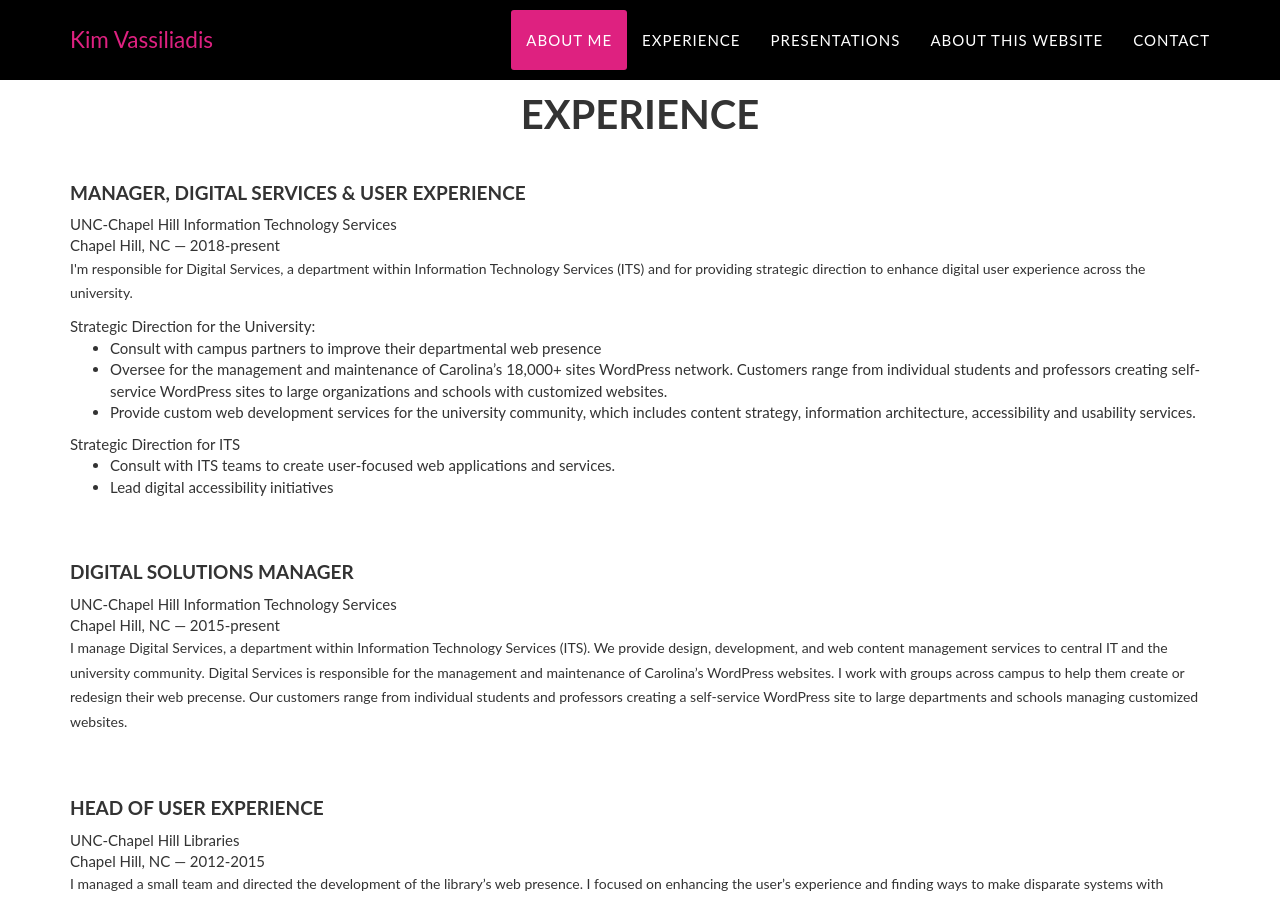
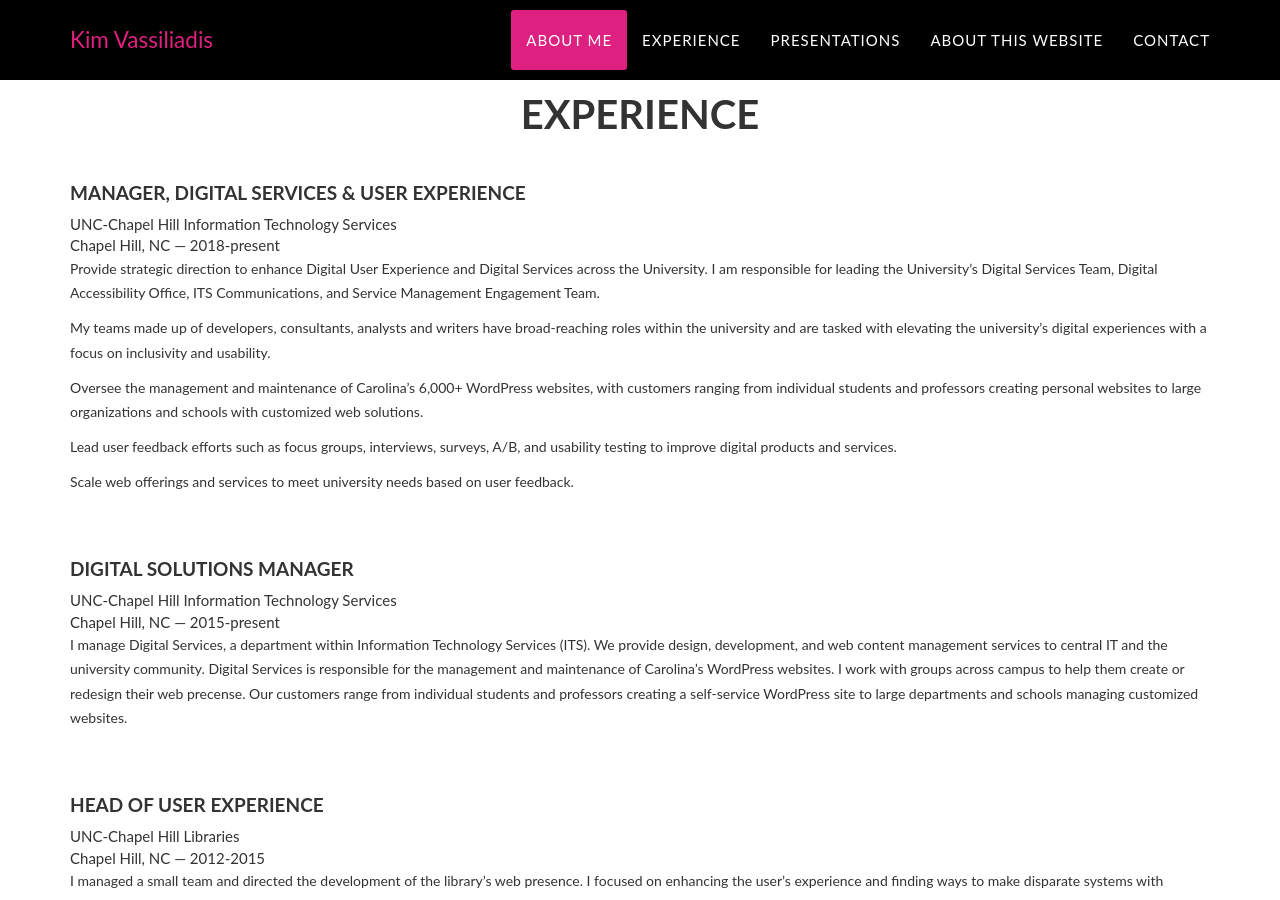
Before and after one commit to kimbrarian/jekyll, a Jekyll site: the page built from index.html, in a window 1280 px wide and 900 px high, scrolled down 1173 px. Built offline with Jekyll 4.4.1, drawn with Linux system fonts in a browser that asks for light colours.

Commit message:
Update experience.html

```diff
--- a/_includes/experience.html
+++ b/_includes/experience.html
@@ -8,6 +8,20 @@
    <h4>Manager, Digital Services & User Experience</h4>
  UNC-Chapel Hill Information Technology Services<br />
 Chapel Hill, NC — 2018-present
+
+<p>Provide strategic direction to enhance Digital User Experience and Digital Services across the University. I am responsible for leading the
+    University’s Digital Services Team, Digital Accessibility Office, ITS Communications, and Service Management Engagement Team. </p>
+
+<p>My teams made up of developers, consultants, analysts and writers have broad-reaching roles within the university and are tasked with elevating
+    the university’s digital experiences with a focus on inclusivity and usability. </p>
+
+<p>Oversee the management and maintenance of Carolina’s 6,000+ WordPress websites, with customers ranging from individual students and professors creating
+    personal websites to large organizations and schools with customized web solutions.</p>
+
+<p>Lead user feedback efforts such as focus groups, interviews, surveys, A/B, and usability testing to improve digital products and services. </p>
+<p>Scale web offerings and services to meet university needs based on user feedback.</p>
+
+ <!--
 <p>I'm responsible for Digital Services, a department within Information Technology Services (ITS) and for providing strategic direction to enhance digital user experience across the university.</p>
 
 Strategic Direction for the University:
@@ -18,7 +32,7 @@ Strategic Direction for the University:
 Strategic Direction for ITS
             <ul><li>Consult with ITS teams to create user-focused web applications and services.</li>
              <li>Lead digital accessibility initiatives</li>
-            </ul>
+            </ul>-->
       <br /><br />
             <h4>Digital Solutions Manager</h4>
             UNC-Chapel Hill Information Technology Services<br />
```
